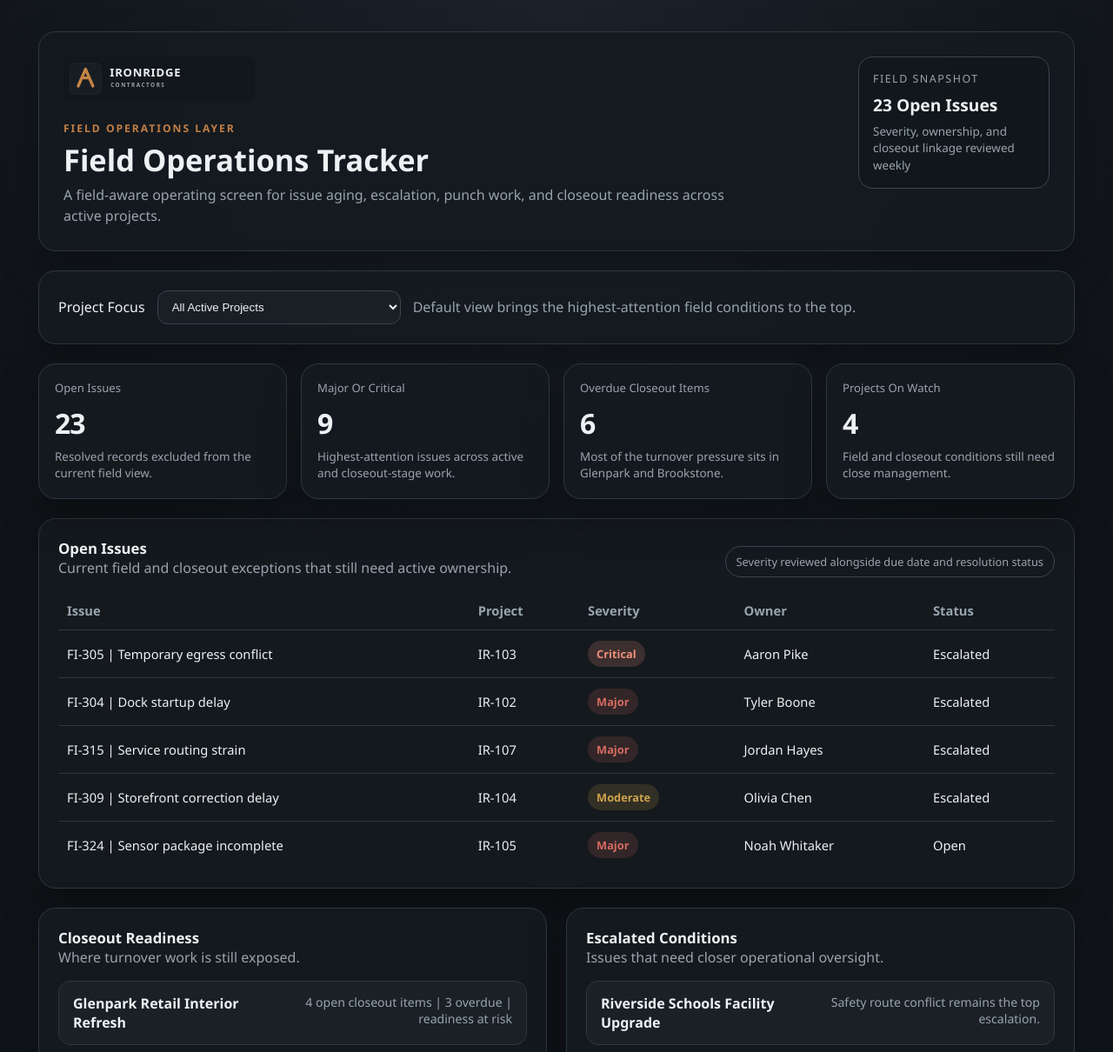
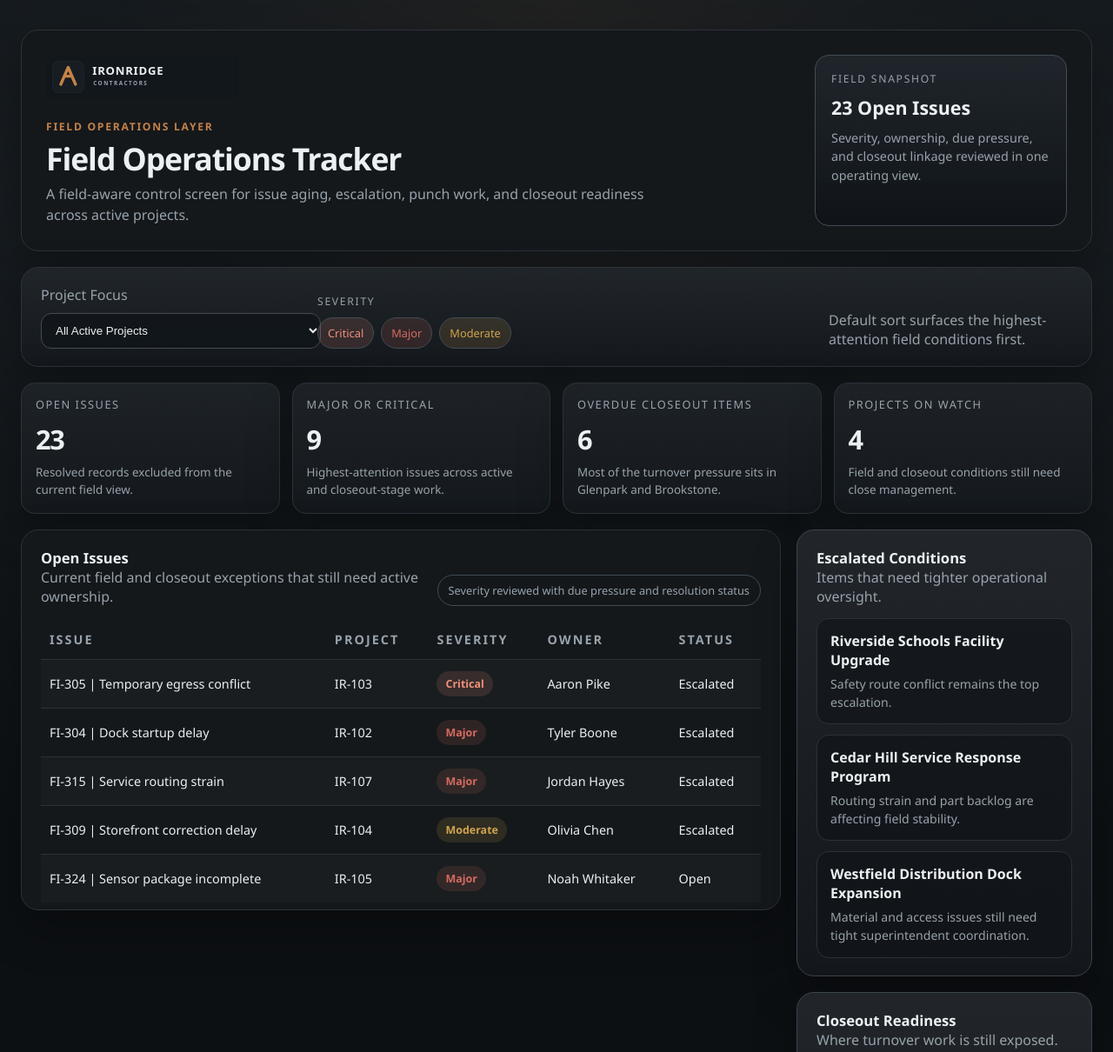
Before and after one commit to bdcrouch79/contractor-ops-system-demo, a plain HTML site: page src/field-ops-mock/index.html in a window 1280 px wide. Shown: the top 1210 px of the page at 87% size. Drawn offline with Linux system fonts and the light colour scheme.

Commit message:
Differentiate IronRidge mock pages and refresh screenshots

```diff
--- a/src/field-ops-mock/app.js
+++ b/src/field-ops-mock/app.js
@@ -21,12 +21,12 @@ const readiness = [
 
 const escalated = [
   { title: "Riverside Schools Facility Upgrade", meta: "Safety route conflict remains the top escalation." },
-  { title: "Cedar Hill Service Response Program", meta: "Routing strain and part backlog are affecting stability." },
-  { title: "Westfield Distribution Dock Expansion", meta: "Material and access issues still need tight coordination." }
+  { title: "Cedar Hill Service Response Program", meta: "Routing strain and part backlog are affecting field stability." },
+  { title: "Westfield Distribution Dock Expansion", meta: "Material and access issues still need tight superintendent coordination." }
 ];
 
 document.getElementById("summary-cards").innerHTML = cards.map((item) => `
-  <article class="card">
+  <article class="status-card">
     <div class="card-label">${item.label}</div>
     <div class="card-value">${item.value}</div>
     <div class="card-note">${item.note}</div>
@@ -45,10 +45,10 @@ document.getElementById("issue-rows").innerHTML = issues.map(([issue, project, s
 
 function renderStack(id, rows) {
   document.getElementById(id).innerHTML = rows.map((row) => `
-    <div class="stack-item">
+    <article class="stack-item">
       <div class="stack-title">${row.title}</div>
       <div class="stack-meta">${row.meta}</div>
-    </div>
+    </article>
   `).join("");
 }
 
--- a/src/field-ops-mock/index.html
+++ b/src/field-ops-mock/index.html
@@ -13,16 +13,17 @@
         <img class="wordmark" src="../../assets/ironridge-wordmark.svg" alt="IronRidge Contractors" />
         <p class="eyebrow">Field Operations Layer</p>
         <h1>Field Operations Tracker</h1>
-        <p class="subhead">A field-aware operating screen for issue aging, escalation, punch work, and closeout readiness across active projects.</p>
+        <p class="subhead">A field-aware control screen for issue aging, escalation, punch work, and closeout readiness across active projects.</p>
       </div>
-      <div class="hero-meta">
+      <aside class="hero-meta">
         <div class="meta-label">Field Snapshot</div>
         <div class="meta-value">23 Open Issues</div>
-        <div class="meta-note">Severity, ownership, and closeout linkage reviewed weekly</div>
-      </div>
+        <div class="meta-note">Severity, ownership, due pressure, and closeout linkage reviewed in one operating view.</div>
+      </aside>
     </header>
 
-    <section class="panel toolbar">
+    <section class="control-bar panel">
+      <div class="control-group">
         <label for="project-select">Project Focus</label>
         <select id="project-select">
           <option>All Active Projects</option>
@@ -30,18 +31,28 @@
           <option>IR-104 | Glenpark Retail Interior Refresh</option>
           <option>IR-105 | Westfield Distribution Dock Expansion</option>
         </select>
-      <div class="toolbar-note">Default view brings the highest-attention field conditions to the top.</div>
+      </div>
+      <div class="control-group">
+        <span class="control-label">Severity</span>
+        <div class="severity-legend">
+          <span class="legend-chip critical">Critical</span>
+          <span class="legend-chip major">Major</span>
+          <span class="legend-chip moderate">Moderate</span>
+        </div>
+      </div>
+      <div class="control-note">Default sort surfaces the highest-attention field conditions first.</div>
     </section>
 
-    <section class="card-grid" id="summary-cards"></section>
+    <section class="status-strip" id="summary-cards"></section>
 
-    <section class="panel">
+    <section class="operations-layout">
+      <section class="panel issues-panel">
         <div class="panel-header">
           <div>
             <h2>Open Issues</h2>
             <p>Current field and closeout exceptions that still need active ownership.</p>
           </div>
-        <div class="panel-chip">Severity reviewed alongside due date and resolution status</div>
+          <div class="panel-chip">Severity reviewed with due pressure and resolution status</div>
         </div>
         <table>
           <thead>
@@ -57,25 +68,27 @@
         </table>
       </section>
 
-    <section class="two-up">
-      <div class="panel">
-        <div class="panel-header">
+      <aside class="ops-rail">
+        <section class="panel rugged-panel">
+          <div class="panel-header rail-header">
+            <div>
+              <h2>Escalated Conditions</h2>
+              <p>Items that need tighter operational oversight.</p>
+            </div>
+          </div>
+          <div id="escalated" class="stack"></div>
+        </section>
+
+        <section class="panel rugged-panel">
+          <div class="panel-header rail-header">
             <div>
               <h2>Closeout Readiness</h2>
               <p>Where turnover work is still exposed.</p>
             </div>
           </div>
           <div id="closeout-readiness" class="stack"></div>
-      </div>
-      <div class="panel">
-        <div class="panel-header">
-          <div>
-            <h2>Escalated Conditions</h2>
-            <p>Issues that need closer operational oversight.</p>
-          </div>
-        </div>
-        <div id="escalated" class="stack"></div>
-      </div>
+        </section>
+      </aside>
     </section>
   </div>
   <script src="./app.js"></script>
--- a/src/field-ops-mock/styles.css
+++ b/src/field-ops-mock/styles.css
@@ -1,68 +1,352 @@
 :root {
-  --bg: #101418;
-  --bg-top: #1b222a;
-  --panel: rgba(21, 26, 31, 0.94);
-  --panel-strong: rgba(18, 23, 27, 0.98);
-  --line: #2d3740;
-  --line-soft: #3a4550;
-  --text: #edf1f3;
-  --muted: #98a4ae;
-  --accent: #c37f46;
+  --bg: #0d1013;
+  --bg-top: #1a2025;
+  --panel: rgba(20, 24, 28, 0.96);
+  --panel-strong: rgba(16, 20, 24, 0.99);
+  --line: #2b3238;
+  --line-soft: #424c55;
+  --text: #edf0f2;
+  --muted: #98a2ab;
+  --accent: #c48248;
   --minor: #7ca0b4;
-  --moderate: #cda34d;
+  --moderate: #d0a44d;
   --major: #d56b60;
   --critical: #f08f7b;
-  --shadow: 0 20px 48px rgba(0, 0, 0, 0.28);
+  --shadow: 0 22px 52px rgba(0, 0, 0, 0.3);
 }
+
 * { box-sizing: border-box; }
+
 body {
   margin: 0;
   min-height: 100vh;
-  background: radial-gradient(circle at top, var(--bg-top) 0%, var(--bg) 48%);
+  background:
+    linear-gradient(180deg, rgba(0, 0, 0, 0.18), transparent 18%),
+    radial-gradient(circle at top, rgba(196, 130, 72, 0.08), transparent 28%),
+    linear-gradient(180deg, var(--bg-top) 0%, var(--bg) 58%);
   color: var(--text);
   font-family: "Segoe UI", Arial, sans-serif;
 }
-.shell { max-width: 1240px; margin: 0 auto; padding: 36px 24px 52px; }
-.hero, .panel, .card { background: var(--panel); border: 1px solid var(--line); border-radius: 20px; box-shadow: var(--shadow); }
-.hero { display: grid; grid-template-columns: minmax(0, 1fr) 220px; gap: 24px; padding: 28px; margin-bottom: 22px; }
-.wordmark { width: 220px; max-width: 100%; height: auto; margin-bottom: 18px; }
-.eyebrow { margin: 0 0 10px; color: var(--accent); text-transform: uppercase; letter-spacing: 0.16em; font-size: 0.76rem; font-weight: 700; }
-h1, h2, p, label { margin: 0; }
-h1 { font-size: 2.15rem; line-height: 1.05; margin-bottom: 10px; }
-h2 { font-size: 1.05rem; }
-.subhead, .meta-note, .panel-header p, .stack-meta, .card-note, .toolbar-note { color: var(--muted); }
-.subhead { max-width: 760px; line-height: 1.5; }
-.hero-meta { align-self: start; padding: 16px; border: 1px solid var(--line-soft); border-radius: 16px; background: var(--panel-strong); }
-.meta-label { color: var(--muted); font-size: 0.78rem; text-transform: uppercase; letter-spacing: 0.12em; }
-.meta-value { margin-top: 8px; font-size: 1.2rem; font-weight: 700; }
-.meta-note { margin-top: 8px; font-size: 0.84rem; line-height: 1.45; }
-.toolbar { display: grid; grid-template-columns: auto 280px minmax(0, 1fr); align-items: center; gap: 14px; }
-select { background: rgba(27, 34, 40, 0.82); color: var(--text); border: 1px solid var(--line-soft); border-radius: 12px; padding: 10px 12px; }
-.card-grid { display: grid; grid-template-columns: repeat(auto-fit, minmax(180px, 1fr)); gap: 16px; margin: 22px 0; }
-.card { padding: 18px; }
-.card-label { color: var(--muted); font-size: 0.82rem; margin-bottom: 10px; }
-.card-value { font-size: 2rem; font-weight: 700; letter-spacing: -0.03em; }
-.card-note { margin-top: 8px; font-size: 0.84rem; line-height: 1.45; }
-.panel { padding: 22px; margin-bottom: 22px; }
-.panel-header { display: flex; justify-content: space-between; align-items: end; gap: 12px; margin-bottom: 16px; }
-.panel-chip { border: 1px solid var(--line-soft); border-radius: 999px; padding: 8px 12px; color: var(--muted); font-size: 0.8rem; white-space: nowrap; }
-.two-up { display: grid; grid-template-columns: repeat(auto-fit, minmax(320px, 1fr)); gap: 22px; }
-table { width: 100%; border-collapse: collapse; }
-th, td { padding: 12px 10px; text-align: left; border-bottom: 1px solid var(--line); font-size: 0.92rem; }
-th { color: var(--muted); font-weight: 600; }
-tr:last-child td { border-bottom: none; }
-.stack { display: grid; gap: 12px; }
-.stack-item { display: flex; justify-content: space-between; gap: 16px; padding: 14px 16px; background: rgba(28, 35, 42, 0.72); border: 1px solid var(--line); border-radius: 14px; }
-.stack-title { font-weight: 600; }
-.stack-meta { text-align: right; font-size: 0.88rem; }
-.badge { display: inline-flex; align-items: center; padding: 6px 10px; border-radius: 999px; font-size: 0.8rem; font-weight: 700; }
-.minor { background: rgba(124, 160, 180, 0.16); color: var(--minor); }
-.moderate { background: rgba(205, 163, 77, 0.16); color: var(--moderate); }
-.major { background: rgba(213, 107, 96, 0.16); color: var(--major); }
-.critical { background: rgba(240, 143, 123, 0.18); color: var(--critical); }
+
+.shell {
+  max-width: 1280px;
+  margin: 0 auto;
+  padding: 34px 24px 54px;
+}
+
+.hero,
+.panel,
+.status-card {
+  background: var(--panel);
+  border: 1px solid var(--line);
+  border-radius: 20px;
+  box-shadow: var(--shadow);
+}
+
+.hero {
+  display: grid;
+  grid-template-columns: minmax(0, 1fr) 290px;
+  gap: 22px;
+  padding: 28px;
+  margin-bottom: 18px;
+}
+
+.wordmark {
+  width: 220px;
+  max-width: 100%;
+  height: auto;
+  margin-bottom: 18px;
+}
+
+.eyebrow,
+.meta-label,
+.control-label,
+th {
+  text-transform: uppercase;
+  letter-spacing: 0.14em;
+  font-size: 0.76rem;
+}
+
+.eyebrow {
+  margin: 0 0 10px;
+  color: var(--accent);
+  font-weight: 700;
+}
+
+h1, h2, p, label {
+  margin: 0;
+}
+
+h1 {
+  font-size: 2.22rem;
+  line-height: 1.04;
+  margin-bottom: 10px;
+  letter-spacing: -0.03em;
+}
+
+h2 {
+  font-size: 1.04rem;
+}
+
+.subhead,
+.meta-note,
+.panel-header p,
+.card-note,
+.stack-meta,
+.control-note {
+  color: var(--muted);
+}
+
+.subhead {
+  max-width: 730px;
+  line-height: 1.55;
+}
+
+.hero-meta {
+  padding: 18px;
+  border-radius: 16px;
+  background: linear-gradient(180deg, rgba(32, 38, 44, 0.95), var(--panel-strong));
+  border: 1px solid var(--line-soft);
+}
+
+.meta-label {
+  color: var(--muted);
+}
+
+.meta-value {
+  margin-top: 10px;
+  font-size: 1.34rem;
+  font-weight: 700;
+}
+
+.meta-note {
+  margin-top: 10px;
+  font-size: 0.9rem;
+  line-height: 1.48;
+}
+
+.panel {
+  padding: 20px 22px;
+}
+
+.control-bar {
+  display: grid;
+  grid-template-columns: 300px minmax(0, 1fr) 280px;
+  gap: 18px;
+  align-items: end;
+  margin-bottom: 18px;
+  background: linear-gradient(180deg, rgba(33, 38, 43, 0.95), rgba(20, 24, 28, 0.98));
+}
+
+.control-group {
+  display: grid;
+  gap: 10px;
+}
+
+.control-label,
+label {
+  color: var(--muted);
+}
+
+select {
+  background: rgba(18, 22, 26, 0.94);
+  color: var(--text);
+  border: 1px solid var(--line-soft);
+  border-radius: 12px;
+  padding: 11px 12px;
+}
+
+.severity-legend {
+  display: flex;
+  gap: 8px;
+  flex-wrap: wrap;
+}
+
+.legend-chip {
+  display: inline-flex;
+  align-items: center;
+  padding: 8px 11px;
+  border-radius: 999px;
+  border: 1px solid var(--line-soft);
+  font-size: 0.8rem;
+}
+
+.critical {
+  background: rgba(240, 143, 123, 0.14);
+  color: var(--critical);
+}
+
+.major {
+  background: rgba(213, 107, 96, 0.14);
+  color: var(--major);
+}
+
+.moderate {
+  background: rgba(208, 164, 77, 0.14);
+  color: var(--moderate);
+}
+
+.status-strip {
+  display: grid;
+  grid-template-columns: repeat(4, minmax(0, 1fr));
+  gap: 14px;
+  margin-bottom: 18px;
+}
+
+.status-card {
+  padding: 15px 16px 17px;
+  border-radius: 16px;
+  background: linear-gradient(180deg, rgba(30, 35, 40, 0.94), rgba(20, 24, 28, 0.98));
+}
+
+.card-label {
+  color: var(--muted);
+  font-size: 0.8rem;
+  margin-bottom: 10px;
+  text-transform: uppercase;
+  letter-spacing: 0.12em;
+}
+
+.card-value {
+  font-size: 1.92rem;
+  font-weight: 700;
+  letter-spacing: -0.04em;
+}
+
+.card-note {
+  margin-top: 8px;
+  line-height: 1.45;
+  font-size: 0.84rem;
+}
+
+.operations-layout {
+  display: grid;
+  grid-template-columns: minmax(0, 1.6fr) 340px;
+  gap: 18px;
+  align-items: start;
+}
+
+.ops-rail {
+  display: grid;
+  gap: 18px;
+}
+
+.issues-panel {
+  padding-bottom: 8px;
+}
+
+.rugged-panel {
+  background: linear-gradient(180deg, rgba(34, 38, 43, 0.98), rgba(20, 24, 28, 0.98));
+  border-color: #3a444d;
+}
+
+.panel-header {
+  display: flex;
+  justify-content: space-between;
+  align-items: end;
+  gap: 12px;
+  margin-bottom: 16px;
+}
+
+.rail-header {
+  margin-bottom: 14px;
+}
+
+.panel-chip {
+  border: 1px solid var(--line-soft);
+  border-radius: 999px;
+  padding: 8px 12px;
+  color: var(--muted);
+  font-size: 0.8rem;
+  white-space: nowrap;
+}
+
+table {
+  width: 100%;
+  border-collapse: collapse;
+}
+
+th,
+td {
+  padding: 13px 10px;
+  text-align: left;
+  border-bottom: 1px solid var(--line);
+  font-size: 0.9rem;
+}
+
+th {
+  color: var(--muted);
+  font-weight: 600;
+}
+
+tbody tr:last-child td {
+  border-bottom: none;
+}
+
+tbody tr:nth-child(odd) {
+  background: rgba(255, 255, 255, 0.018);
+}
+
+.stack {
+  display: grid;
+  gap: 12px;
+}
+
+.stack-item {
+  padding: 14px 15px;
+  border-radius: 14px;
+  border: 1px solid var(--line);
+  background: rgba(15, 19, 23, 0.62);
+}
+
+.stack-title {
+  font-weight: 600;
+}
+
+.stack-meta {
+  margin-top: 7px;
+  line-height: 1.46;
+  font-size: 0.88rem;
+}
+
+.badge {
+  display: inline-flex;
+  align-items: center;
+  padding: 6px 10px;
+  border-radius: 999px;
+  font-size: 0.78rem;
+  font-weight: 700;
+}
+
+.minor {
+  background: rgba(124, 160, 180, 0.16);
+  color: var(--minor);
+}
+
+@media (max-width: 1120px) {
+  .control-bar,
+  .status-strip,
+  .operations-layout {
+    grid-template-columns: 1fr;
+  }
+}
+
 @media (max-width: 860px) {
-  .hero, .toolbar { grid-template-columns: 1fr; }
-  .panel-header, .stack-item { display: block; }
-  .panel-chip, .stack-meta, .hero-meta { margin-top: 12px; }
-  table { display: block; overflow-x: auto; }
+  .hero {
+    grid-template-columns: 1fr;
+  }
+
+  .panel-header {
+    display: block;
+  }
+
+  .panel-chip,
+  .hero-meta {
+    margin-top: 12px;
+  }
+
+  table {
+    display: block;
+    overflow-x: auto;
+  }
 }
```
Also changed, not shown: docs/screenshots/detail-view.png, docs/screenshots/hero-overview.png. Lines whose indentation alone changed are shown as unchanged.
